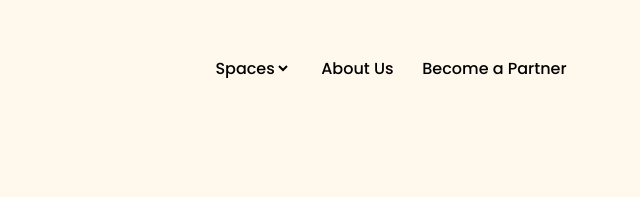
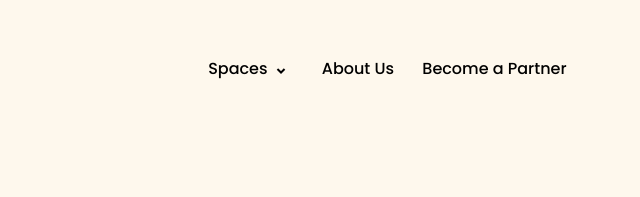
Before and after one commit to abdomashael/website-design, a website built with webpack: page assets/html/index.html in a window 1280 px wide. Shown: the top 197 px of the page, 611-1251 px from the left. Built offline with nearby package versions, Linux system fonts and the light colour scheme.

Commit message:
fix the header

```diff
--- a/assets/html/partials/header.html
+++ b/assets/html/partials/header.html
@@ -5,9 +5,7 @@
   <nav class="header__nav">
     <ul>
       <li>
-        <select name="spaces" id="spaces">
-          <option value="" disabled selected>Spaces</option>
-        </select>
+        <button><span>Spaces</span><img alt="arrow_down" src="/images/arrow_down.png"></button>
       </li>
 
       <li>
--- a/assets/scss/layout/_header.scss
+++ b/assets/scss/layout/_header.scss
@@ -36,12 +36,15 @@
         font-weight: 500;
         font-size: medium;
 
-        select {
-          font-family: 'Poppins', sans-serif;
-          font-weight: 500;
+        button {
+          @include font-poppins-medium;
           font-size: medium;
           border-color: transparent;
           background: transparent;
+          cursor: pointer;
+          span{
+            margin-right: .5rem;
+          }
         }
       }
     }
```
Also changed, not shown: assets/images/arrow_down.png (added).
